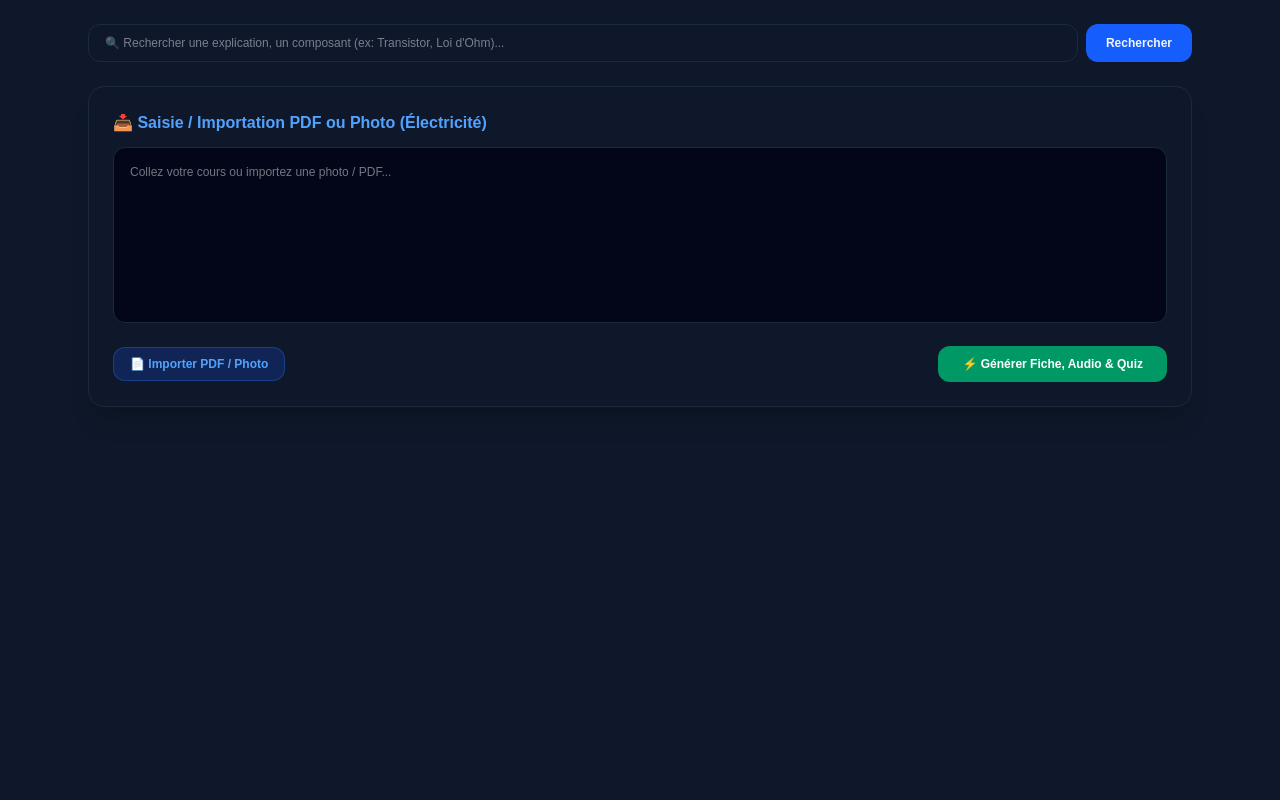
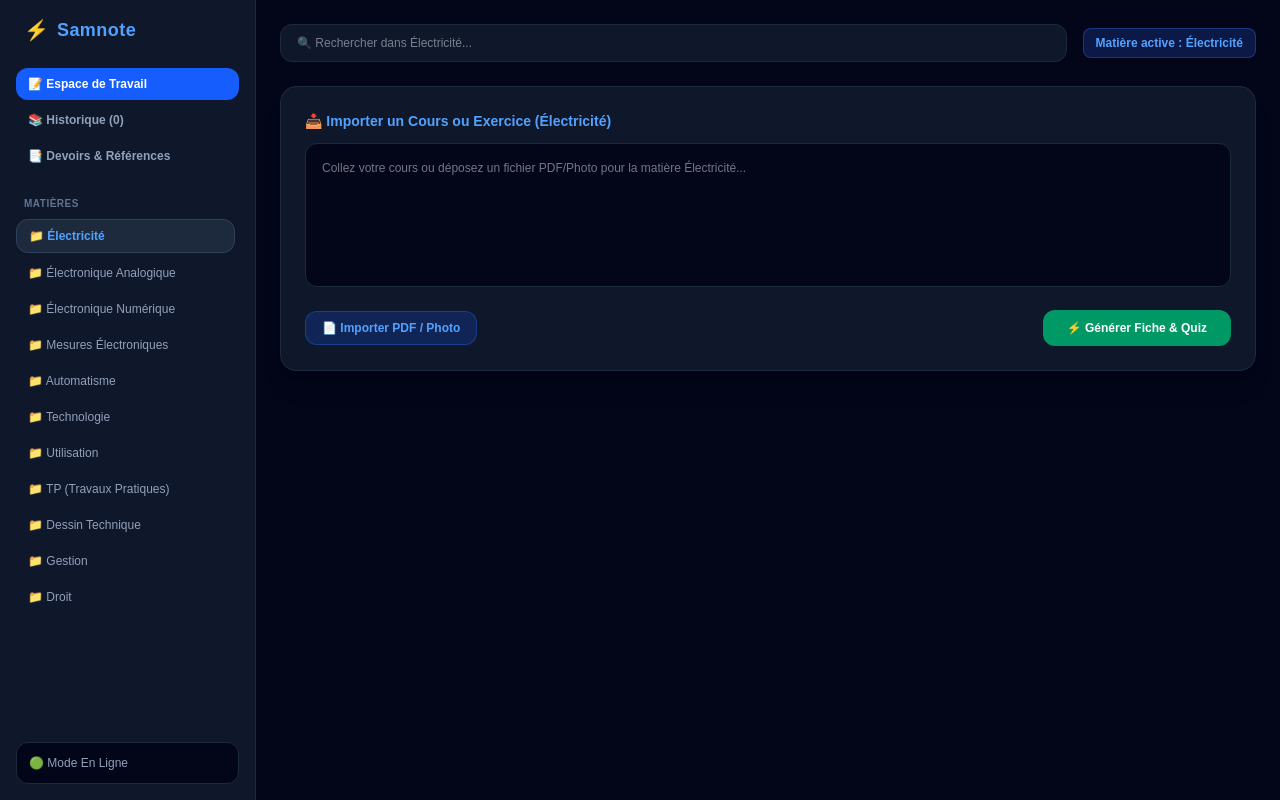
Before and after one commit to learderspressafrica-stack/studyquiz-ai, a Next.js app: page / in a window 1280 px wide. Built offline with nearby package versions, Linux system fonts and the light colour scheme.

Commit message:
Feat: Interface PodNote avec navigation par matière et historique filtrable

```diff
--- a/app/page.tsx
+++ b/app/page.tsx
@@ -1,48 +1,76 @@
 'use client';
 
-import React, { useState } from 'react';
+import React, { useState, useEffect } from 'react';
 
-interface QuizQuestion {
-  question: string;
-  options: string[];
-  correctIndex: number;
-  explanation: string;
+interface HistoryItem {
+  id: string;
+  subject: string;
+  title: string;
+  date: string;
+  summary: string;
+  components: string[];
+  quiz: any[];
 }
 
-interface CourseData {
-  title: string;
-  summary: string;
-  realWorldExamples: string[];
-  componentsToIllustrate: string[];
-  quiz: QuizQuestion[];
-  qna: { question: string; answer: string }[];
-}
+export default function SamnoteApp() {
+  // Liste des matières
+  const subjects = [
+    'Électricité',
+    'Électronique Analogique',
+    'Électronique Numérique',
+    'Mesures Électroniques',
+    'Automatisme',
+    'Technologie',
+    'Utilisation',
+    'TP (Travaux Pratiques)',
+    'Dessin Technique',
+    'Gestion',
+    'Droit'
+  ];
 
-export default function SamnoteWorkspace() {
-  // Matière active
+  // États principaux
   const [activeSubject, setActiveSubject] = useState('Électricité');
+  const [activeTab, setActiveTab] = useState<'workspace' | 'history' | 'references'>('workspace');
 
-  // Barre de recherche
+  // Recherche et saisie
   const [searchQuery, setSearchQuery] = useState('');
-  const [searchResults, setSearchResults] = useState<string | null>(null);
-
-  // Saisie et import
   const [inputText, setInputText] = useState('');
   const [fileName, setFileName] = useState('');
   const [isExtracting, setIsExtracting] = useState(false);
   const [isGenerating, setIsGenerating] = useState(false);
 
-  // Données générées
-  const [data, setData] = useState<CourseData | null>(null);
+  // Données générées & Historique
+  const [currentData, setCurrentData] = useState<HistoryItem | null>(null);
+  const [history, setHistory] = useState<HistoryItem[]>([]);
 
-  // Gestion Audio
+  // Quiz & Audio
+  const [userAnswers, setUserAnswers] = useState<{ [key: number]: number }>({});
+  const [submittedQuiz, setSubmittedQuiz] = useState(false);
   const [isPlayingAudio, setIsPlayingAudio] = useState(false);
 
-  // Gestion Réponses Quiz
-  const [userAnswers, setUserAnswers] = useState<{ [key: number]: number }>({});
-  const [submittedQuiz, setSubmittedQuiz] = useState(false);
+  // Charger l'historique au démarrage
+  useEffect(() => {
+    const saved = localStorage.getItem('samnote_history');
+    if (saved) setHistory(JSON.parse(saved));
+  }, []);
 
-  // Importation PDF / Photo
+  // Sauvegarder l'historique
+  const saveToHistory = (newItem: HistoryItem) => {
+    const updated = [newItem, ...history];
+    setHistory(updated);
+    localStorage.setItem('samnote_history', JSON.stringify(updated));
+  };
+
+  // Supprimer un élément de l'historique
+  const deleteHistoryItem = (id: string, e: React.MouseEvent) => {
+    e.stopPropagation();
+    const updated = history.filter(item => item.id !== id);
+    setHistory(updated);
+    localStorage.setItem('samnote_history', JSON.stringify(updated));
+    if (currentData?.id === id) setCurrentData(null);
+  };
+
+  // Importer PDF ou Photo
   const handleFileUpload = async (e: React.ChangeEvent<HTMLInputElement>) => {
     const file = e.target.files?.[0];
     if (!file) return;
@@ -63,12 +91,12 @@
         setIsExtracting(false);
       }
     } else {
-      setInputText(`[Contenu extrait de la photo : ${file.name}]`);
+      setInputText(`[Document photo chargé : ${file.name}]`);
       setIsExtracting(false);
     }
   };
 
-  // Génération IA
+  // Génération de la fiche et du quiz
   const handleGenerate = async () => {
     if (!inputText.trim()) return alert("Veuillez saisir du texte ou importer un fichier.");
     setIsGenerating(true);
@@ -84,7 +112,19 @@
 
       const result = await res.json();
       if (!res.ok) throw new Error(result.error);
-      setData(result);
+
+      const newItem: HistoryItem = {
+        id: Date.now().toString(),
+        subject: activeSubject,
+        title: inputText.slice(0, 30) + '...',
+        date: new Date().toLocaleDateString('fr-FR'),
+        summary: result.summary,
+        components: result.componentsToIllustrate || [],
+        quiz: result.quiz || []
+      };
+
+      setCurrentData(newItem);
+      saveToHistory(newItem);
     } catch (err: any) {
       alert(`Erreur: ${err.message}`);
     } finally {
@@ -93,14 +133,13 @@
   };
 
   // Lecture Audio
-  const toggleAudio = () => {
-    if (!data?.summary) return;
+  const toggleAudio = (text: string) => {
     if (isPlayingAudio) {
       window.speechSynthesis.cancel();
       setIsPlayingAudio(false);
     } else {
       window.speechSynthesis.cancel();
-      const utterance = new SpeechSynthesisUtterance(data.summary);
+      const utterance = new SpeechSynthesisUtterance(text);
       utterance.lang = 'fr-FR';
       utterance.onend = () => setIsPlayingAudio(false);
       utterance.onerror = () => setIsPlayingAudio(false);
@@ -109,139 +148,186 @@
     }
   };
 
-  // Recherche rapide
-  const handleSearch = (e: React.FormEvent) => {
-    e.preventDefault();
-    if (!searchQuery.trim()) return;
-    setSearchResults(`Explication détaillée pour "${searchQuery}" dans la matière ${activeSubject} : Concept clé, fonctionnement et applications pratiques.`);
+  // Exporter en fichier texte
+  const exportItem = (item: HistoryItem) => {
+    const content = `MATIÈRE: ${item.subject}\nTITRE: ${item.title}\nDATE: ${item.date}\n\nRÉSUMÉ:\n${item.summary}\n\nQUIZ:\n` +
+      item.quiz.map((q, i) => `${i+1}. ${q.question}\nOptions: ${q.options.join(', ')}`).join('\n\n');
+
+    const blob = new Blob([content], { type: 'text/plain' });
+    const url = URL.createObjectURL(blob);
+    const a = document.createElement('a');
+    a.href = url;
+    a.download = `${item.subject}_${item.id}.txt`;
+    a.click();
   };
 
+  // Filtrer l'historique selon la matière active
+  const filteredHistory = history.filter(item => item.subject === activeSubject);
+
   return (
-    <div className="p-6 max-w-6xl mx-auto text-slate-100 font-sans">
+    <div className="flex h-screen bg-slate-950 text-slate-100 font-sans overflow-hidden">
 
-      {/* 1. Barre de Recherche Globale */}
-      <form onSubmit={handleSearch} className="mb-6">
-        <div className="flex gap-2">
+      {/* ================= SIDEBAR LATÉRALE (Style PodNote / Notebook) ================= */}
+      <aside className="w-64 bg-slate-900 border-r border-slate-800 flex flex-col justify-between p-4 select-none">
+        <div>
+          {/* Logo / Titre */}
+          <div className="flex items-center gap-2 mb-6 px-2">
+            <span className="text-xl">⚡</span>
+            <h1 className="font-bold text-lg text-blue-400 tracking-wide">Samnote</h1>
+          </div>
+
+          {/* Vues Rapides */}
+          <div className="space-y-1 mb-6">
+            <button
+              onClick={() => setActiveTab('workspace')}
+              className={`w-full text-left px-3 py-2 rounded-xl text-xs font-semibold flex items-center gap-2 transition ${
+                activeTab === 'workspace' ? 'bg-blue-600 text-white' : 'text-slate-400 hover:bg-slate-800'
+              }`}
+            >
+              📝 Espace de Travail
+            </button>
+            <button
+              onClick={() => setActiveTab('history')}
+              className={`w-full text-left px-3 py-2 rounded-xl text-xs font-semibold flex items-center gap-2 transition ${
+                activeTab === 'history' ? 'bg-blue-600 text-white' : 'text-slate-400 hover:bg-slate-800'
+              }`}
+            >
+              📚 Historique ({filteredHistory.length})
+            </button>
+            <button
+              onClick={() => setActiveTab('references')}
+              className={`w-full text-left px-3 py-2 rounded-xl text-xs font-semibold flex items-center gap-2 transition ${
+                activeTab === 'references' ? 'bg-blue-600 text-white' : 'text-slate-400 hover:bg-slate-800'
+              }`}
+            >
+              📑 Devoirs & Références
+            </button>
+          </div>
+
+          {/* Separation */}
+          <div className="text-[10px] font-bold text-slate-500 uppercase tracking-wider px-2 mb-2">
+            Matières
+          </div>
+
+          {/* Liste des Matières */}
+          <div className="space-y-1 overflow-y-auto max-h-[calc(100vh-320px)] pr-1">
+            {subjects.map((sub) => (
+              <button
+                key={sub}
+                onClick={() => { setActiveSubject(sub); }}
+                className={`w-full text-left px-3 py-2 rounded-xl text-xs transition flex items-center justify-between ${
+                  activeSubject === sub ? 'bg-slate-800 text-blue-400 font-bold border border-slate-700' : 'text-slate-400 hover:bg-slate-800/50'
+                }`}
+              >
+                <span className="truncate">📁 {sub}</span>
+                {history.filter(h => h.subject === sub).length > 0 && (
+                  <span className="text-[10px] bg-slate-950 px-1.5 py-0.5 rounded-md text-slate-400">
+                    {history.filter(h => h.subject === sub).length}
+                  </span>
+                )}
+              </button>
+            ))}
+          </div>
+        </div>
+
+        {/* Profil / Statut */}
+        <div className="p-3 bg-slate-950 rounded-xl border border-slate-800 text-xs text-slate-400 flex items-center justify-between">
+          <span>🟢 Mode En Ligne</span>
+        </div>
+      </aside>
+
+      {/* ================= CONTENU PRINCIPAL ================= */}
+      <main className="flex-1 flex flex-col overflow-y-auto p-6">
+
+        {/* Barre de recherche supérieure */}
+        <div className="flex items-center justify-between gap-4 mb-6">
+          <div className="flex-1 relative">
             <input
               type="text"
               value={searchQuery}
               onChange={(e) => setSearchQuery(e.target.value)}
-            placeholder="🔍 Rechercher une explication, un composant (ex: Transistor, Loi d'Ohm)..."
-            className="flex-1 bg-slate-900 border border-slate-800 rounded-xl px-4 py-2.5 text-xs text-slate-200 focus:outline-none focus:border-blue-500"
+              placeholder={`🔍 Rechercher dans ${activeSubject}...`}
+              className="w-full bg-slate-900 border border-slate-800 rounded-xl px-4 py-2.5 text-xs text-slate-200 focus:outline-none focus:border-blue-500"
             />
-          <button type="submit" className="px-5 py-2.5 bg-blue-600 hover:bg-blue-500 text-xs font-bold rounded-xl transition">
-            Rechercher
-          </button>
           </div>
-        {searchResults && (
-          <div className="mt-3 p-4 bg-slate-900 border border-blue-500/30 rounded-xl text-xs text-blue-200">
-            {searchResults}
+          <span className="text-xs font-semibold px-3 py-1.5 bg-blue-900/40 text-blue-400 border border-blue-500/30 rounded-lg">
+            Matière active : {activeSubject}
+          </span>
         </div>
-        )}
-      </form>
 
-      {/* 2. Zone de Saisie & Importation */}
-      <div className="bg-slate-900 border border-slate-800 rounded-2xl p-6 mb-8 shadow-xl">
-        <h2 className="text-md font-bold text-blue-400 mb-3">
-          📥 Saisie / Importation PDF ou Photo ({activeSubject})
+        {/* VUE 1 : ESPACE DE TRAVAIL */}
+        {activeTab === 'workspace' && (
+          <div className="space-y-6">
+
+            {/* Zone d'Importation */}
+            <div className="bg-slate-900 border border-slate-800 rounded-2xl p-6 shadow-xl">
+              <h2 className="text-sm font-bold text-blue-400 mb-3">
+                📥 Importer un Cours ou Exercice ({activeSubject})
               </h2>
 
               <textarea
                 value={inputText}
                 onChange={(e) => setInputText(e.target.value)}
-          placeholder="Collez votre cours ou importez une photo / PDF..."
-          className="w-full h-44 bg-slate-950 border border-slate-800 rounded-xl p-4 text-xs text-slate-200 focus:outline-none focus:border-blue-500 resize-none mb-4"
+                placeholder={`Collez votre cours ou déposez un fichier PDF/Photo pour la matière ${activeSubject}...`}
+                className="w-full h-36 bg-slate-950 border border-slate-800 rounded-xl p-4 text-xs text-slate-200 focus:outline-none focus:border-blue-500 resize-none mb-4"
               />
 
-        <div className="flex flex-wrap items-center justify-between gap-4">
-          <div className="flex items-center gap-3">
+              <div className="flex items-center justify-between">
                 <label className="cursor-pointer px-4 py-2 bg-blue-600/20 hover:bg-blue-600/30 text-blue-400 border border-blue-500/30 rounded-xl text-xs font-semibold transition">
                   📄 Importer PDF / Photo
                   <input type="file" accept=".pdf,image/*" onChange={handleFileUpload} className="hidden" />
                 </label>
-            {fileName && <span className="text-xs text-slate-400">📄 {fileName} {isExtracting && "(Lecture...)"}</span>}
-          </div>
 
                 <button
                   onClick={handleGenerate}
                   disabled={isGenerating || isExtracting}
                   className="px-6 py-2.5 bg-emerald-600 hover:bg-emerald-500 text-white font-bold text-xs rounded-xl transition"
                 >
-            {isGenerating ? "Traitement..." : "⚡ Générer Fiche, Audio & Quiz"}
+                  {isGenerating ? "Traitement..." : "⚡ Générer Fiche & Quiz"}
                 </button>
               </div>
             </div>
 
-      {/* 3. Résultats de Génération */}
-      {data && (
+            {/* Affichage des Résultats */}
+            {currentData && (
               <div className="space-y-6">
 
-          {/* Résumé & Bouton Audio */}
+                {/* Résumé & Audio */}
                 <div className="bg-slate-900 border border-slate-800 rounded-2xl p-6">
                   <div className="flex justify-between items-center mb-3">
-              <h3 className="text-md font-bold text-emerald-400">📖 Résumé du Cours</h3>
+                    <h3 className="text-sm font-bold text-emerald-400">📖 Résumé de la Fiche</h3>
                     <button
-                onClick={toggleAudio}
-                className="px-4 py-1.5 bg-purple-600 hover:bg-purple-500 text-white text-xs font-bold rounded-xl flex items-center gap-2"
+                      onClick={() => toggleAudio(currentData.summary)}
+                      className="px-4 py-1.5 bg-purple-600 hover:bg-purple-500 text-white text-xs font-bold rounded-xl"
                     >
-                {isPlayingAudio ? "⏹ Arrêter l'Audio" : "🔊 Écouter le Résumé Audio"}
+                      {isPlayingAudio ? "⏹ Arrêter" : "🔊 Écouter l'Audio"}
                     </button>
                   </div>
                   <p className="text-xs text-slate-300 bg-slate-950 p-4 rounded-xl border border-slate-800 leading-relaxed">
-              {data.summary}
+                    {currentData.summary}
                   </p>
                 </div>
 
-          {/* Explications & Visuels de composants réels */}
-          {data.componentsToIllustrate && data.componentsToIllustrate.length > 0 && (
+                {/* Quiz Vert / Rouge / Jaune */}
                 <div className="bg-slate-900 border border-slate-800 rounded-2xl p-6">
-              <h3 className="text-md font-bold text-amber-400 mb-3">🖼️ Composants & Explications Réelles</h3>
-              <div className="flex flex-wrap gap-4">
-                {data.componentsToIllustrate.map((comp, idx) => (
-                  <div key={idx} className="bg-slate-950 border border-slate-800 p-3 rounded-xl text-center min-w-[140px]">
-                    <img
-                      src={`https://source.unsplash.com/featured/200x150/?${encodeURIComponent(comp)},electronics`}
-                      alt={comp}
-                      className="w-32 h-24 object-cover rounded-lg mx-auto mb-2 bg-slate-900"
-                      onError={(e: any) => { e.target.src = "https://via.placeholder.com/150?text=" + comp; }}
-                    />
-                    <span className="text-xs font-semibold text-slate-200">{comp}</span>
-                  </div>
-                ))}
-              </div>
-            </div>
-          )}
-
-          {/* Quiz de 2 à 10 questions avec Code Couleur (Vert / Rouge / Jaune) */}
-          <div className="bg-slate-900 border border-slate-800 rounded-2xl p-6">
-            <h3 className="text-md font-bold text-blue-400 mb-4">
-              📝 Quiz d'Évaluation ({data.quiz.length} Questions)
+                  <h3 className="text-sm font-bold text-blue-400 mb-4">
+                    📝 Quiz d'Évaluation ({currentData.quiz.length} Questions)
                   </h3>
 
-            <div className="space-y-6">
-              {data.quiz.map((q, qIdx) => (
+                  <div className="space-y-4">
+                    {currentData.quiz.map((q, qIdx) => (
                       <div key={qIdx} className="bg-slate-950 border border-slate-800 p-4 rounded-xl">
                         <p className="text-xs font-semibold mb-3">{qIdx + 1}. {q.question}</p>
-
                         <div className="grid grid-cols-1 md:grid-cols-2 gap-2">
-                    {q.options.map((opt, oIdx) => {
+                          {q.options.map((opt: string, oIdx: number) => {
                             const isSelected = userAnswers[qIdx] === oIdx;
                             const isCorrect = q.correctIndex === oIdx;
 
-                      // Styles conditionnels selon l'état de validation
                             let btnStyle = "bg-slate-900 border-slate-800 text-slate-300";
-
                             if (submittedQuiz) {
-                        if (isSelected && isCorrect) {
-                          // Bonne réponse choisie -> VERT
-                          btnStyle = "bg-emerald-600 border-emerald-500 text-white font-bold";
-                        } else if (isSelected && !isCorrect) {
-                          // Mauvaise réponse choisie -> ROUGE
-                          btnStyle = "bg-red-600 border-red-500 text-white font-bold";
-                        } else if (!isSelected && isCorrect) {
-                          // La bonne réponse à révéler -> JAUNE
-                          btnStyle = "bg-amber-400 border-amber-300 text-slate-950 font-bold";
-                        }
+                              if (isSelected && isCorrect) btnStyle = "bg-emerald-600 border-emerald-500 text-white font-bold";
+                              else if (isSelected && !isCorrect) btnStyle = "bg-red-600 border-red-500 text-white font-bold";
+                              else if (!isSelected && isCorrect) btnStyle = "bg-amber-400 border-amber-300 text-slate-950 font-bold";
                             } else if (isSelected) {
                               btnStyle = "bg-blue-900/60 border-blue-500 text-blue-200";
                             }
@@ -251,7 +337,7 @@
                                 key={oIdx}
                                 disabled={submittedQuiz}
                                 onClick={() => setUserAnswers({ ...userAnswers, [qIdx]: oIdx })}
-                          className={`p-3 text-left text-xs rounded-xl border transition ${btnStyle}`}
+                                className={`p-2.5 text-left text-xs rounded-xl border transition ${btnStyle}`}
                               >
                                 {opt}
                               </button>
@@ -262,19 +348,18 @@
                     ))}
                   </div>
 
-            <div className="mt-6 flex justify-end">
+                  <div className="mt-4 flex justify-end">
                     {!submittedQuiz ? (
                       <button
                         onClick={() => setSubmittedQuiz(true)}
-                  disabled={Object.keys(userAnswers).length === 0}
-                  className="px-6 py-2 bg-emerald-600 hover:bg-emerald-500 text-white text-xs font-bold rounded-xl transition"
+                        className="px-5 py-2 bg-emerald-600 hover:bg-emerald-500 text-white text-xs font-bold rounded-xl"
                       >
-                  Valider le Quiz
+                        Valider Réponses
                       </button>
                     ) : (
                       <button
                         onClick={() => { setSubmittedQuiz(false); setUserAnswers({}); }}
-                  className="px-6 py-2 bg-slate-800 hover:bg-slate-700 text-white text-xs font-bold rounded-xl transition"
+                        className="px-5 py-2 bg-slate-800 hover:bg-slate-700 text-white text-xs font-bold rounded-xl"
                       >
                         Recommencer
                       </button>
@@ -285,5 +370,68 @@
               </div>
             )}
           </div>
+        )}
+
+        {/* VUE 2 : HISTORIQUE PAR MATIÈRE */}
+        {activeTab === 'history' && (
+          <div className="bg-slate-900 border border-slate-800 rounded-2xl p-6">
+            <h2 className="text-sm font-bold text-blue-400 mb-4">
+              📚 Historique des Recherches : {activeSubject}
+            </h2>
+
+            {filteredHistory.length === 0 ? (
+              <p className="text-xs text-slate-500 italic">Aucune recherche ni fiche enregistrée pour cette matière.</p>
+            ) : (
+              <div className="space-y-3">
+                {filteredHistory.map((item) => (
+                  <div
+                    key={item.id}
+                    onClick={() => { setCurrentData(item); setActiveTab('workspace'); }}
+                    className="p-4 bg-slate-950 border border-slate-800 hover:border-slate-700 rounded-xl cursor-pointer transition flex items-center justify-between"
+                  >
+                    <div>
+                      <h4 className="text-xs font-bold text-slate-200">{item.title}</h4>
+                      <p className="text-[10px] text-slate-500 mt-1">Enregistré le {item.date}</p>
+                    </div>
+
+                    <div className="flex items-center gap-2">
+                      <button
+                        onClick={(e) => { e.stopPropagation(); exportItem(item); }}
+                        className="px-3 py-1 bg-slate-800 hover:bg-slate-700 text-slate-300 text-[10px] rounded-lg font-semibold"
+                      >
+                        📥 Exporter
+                      </button>
+                      <button
+                        onClick={(e) => deleteHistoryItem(item.id, e)}
+                        className="px-3 py-1 bg-red-950/60 hover:bg-red-900/80 text-red-300 text-[10px] rounded-lg font-semibold border border-red-800/40"
+                      >
+                        🗑️ Supprimer
+                      </button>
+                    </div>
+                  </div>
+                ))}
+              </div>
+            )}
+          </div>
+        )}
+
+        {/* VUE 3 : DEVOIRS & RÉFÉRENCES */}
+        {activeTab === 'references' && (
+          <div className="bg-slate-900 border border-slate-800 rounded-2xl p-6">
+            <h2 className="text-sm font-bold text-amber-400 mb-4">
+              📑 Sujets de Référence ({activeSubject})
+            </h2>
+            <p className="text-xs text-slate-400 mb-4">
+              Déposez ici les devoirs officiels ou anciens sujets d'examen de {activeSubject} pour calibrer le niveau de difficulté des quiz.
+            </p>
+            <label className="cursor-pointer px-4 py-2.5 bg-blue-600 hover:bg-blue-500 text-white rounded-xl text-xs font-semibold inline-block">
+              📁 Importer un Devoir / PDF de Référence
+              <input type="file" accept=".pdf,image/*" onChange={handleFileUpload} className="hidden" />
+            </label>
+          </div>
+        )}
+
+      </main>
+    </div>
   );
 }
```
Lines whose indentation alone changed are shown as unchanged.
